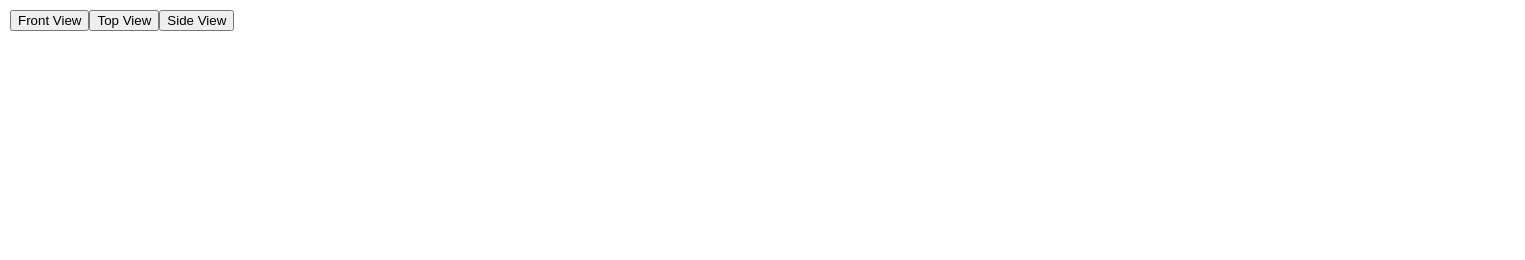
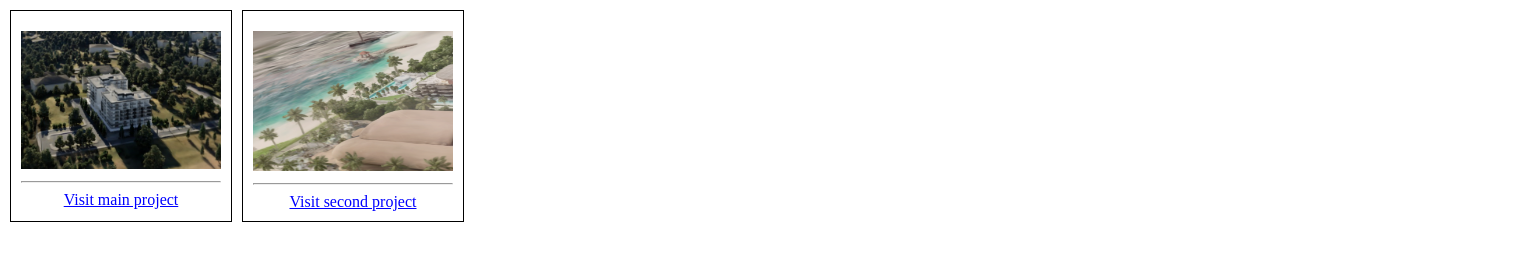
Before and after one commit to ktsvilii/webGL, a website built with Vite: page index.html in a window 1280 px wide. Shown: the whole page, 1525 px wide, since content can reach past the window. Built offline with nearby package versions, Linux system fonts and the light colour scheme; no server answers.

Commit message:
adding several projects

```diff
--- a/index.html
+++ b/index.html
@@ -4,14 +4,24 @@
     <meta charset="UTF-8" />
     <meta name="viewport" content="width=device-width, initial-scale=1.0" />
     <title>Gaussian Splats Viewer</title>
-    <style>
-      body {
-        margin: 0;
-      }
-    </style>
+    <link rel="stylesheet" href="./main.css" />
   </head>
   <body>
-    <div id="container"></div>
-    <script type="module" src="./src/index.js"></script>
+    <div id="container">
+      <div class="box">
+        <a href="./src/project1/index.html">
+          <img src="./src/assets/project1.jpg" alt="main project" />
+          <hr />
+          <p>Visit main project</p>
+        </a>
+      </div>
+      <div class="box">
+        <a href="./src/project2/index.html">
+          <img src="./src/assets/second.png" alt="second project" />
+          <hr />
+          <p>Visit second project</p>
+        </a>
+      </div>
+    </div>
   </body>
 </html>
--- /dev/null
+++ b/main.css
@@ -0,0 +1,35 @@
+body {
+  margin: 0;
+}
+#container {
+  display: flex;
+  flex-wrap: wrap;
+  gap: 10px;
+  padding: 10px;
+}
+.box {
+  border: 1px solid #000;
+  padding: 10px;
+  display: flex;
+  flex-direction: column;
+  align-items: center;
+  width: 200px;
+}
+.box img {
+  max-width: 100%;
+  height: auto;
+}
+.box a {
+  margin-top: 10px;
+  color: blue;
+  text-decoration: underline;
+}
+.box p {
+  margin: 0;
+  text-align: center;
+}
+
+.box img {
+  width: 200px;
+  max-height: 140px;
+}
--- a/src/index.js
+++ b/src/project2/index.js
@@ -1,9 +1,8 @@
 import * as THREE from 'three';
-import { initRenderer } from './renderer.js';
-import { initScene } from './scene.js';
-import { initViewer } from './viewer.js';
-import { animateCameraTo, initControls } from './controls.js';
-
+import { initRenderer } from '../utils/renderer.js';
+import { initScene } from '../utils/scene.js';
+import { initViewer } from '../utils/viewer.js';
+import { animateCameraTo, initControls } from '../utils/controls.js';
 
 const renderWidth = 1525;
 const renderHeight = 700;
@@ -13,7 +12,13 @@ const { renderer3D, rootElement } = initRenderer();
 // Create main scene for 3D objects
 const { threeScene } = initScene();
 
-const { viewer, camera } = initViewer(renderer3D, threeScene, renderHeight, renderWidth);
+const { viewer, camera } = initViewer(
+  'https://huggingface.co/spaces/Vision70s/GaussianVision70s/resolve/main/13millOrigCompressed.ply',
+  renderer3D,
+  threeScene,
+  renderHeight,
+  renderWidth,
+);
 
 const { controls } = initControls(camera, renderer3D);
 
@@ -35,7 +40,6 @@ function createButton(reducedDistance, label, position, target) {
     const direction = positionVector.clone().sub(targetVector).normalize();
 
     const closerPosition = targetVector.clone().add(direction.multiplyScalar(reducedDistance));
-    console.log(closerPosition)
     animateCameraTo(camera, controls, [closerPosition.x, closerPosition.y, closerPosition.z], target);
   };
 
@@ -44,7 +48,7 @@ function createButton(reducedDistance, label, position, target) {
 
 const boundingBox = new THREE.Box3(
   new THREE.Vector3(-10, -10, -10), // Minimum x, y, z
-  new THREE.Vector3(10, 10, 10)    // Maximum x, y, z
+  new THREE.Vector3(10, 10, 10), // Maximum x, y, z
 );
 
 controls.addEventListener('change', () => {
@@ -57,9 +61,8 @@ controls.addEventListener('change', () => {
 
 // Predefined camera views
 createButton(2, 'Front View', [9, 4, -15], [0, 0, 0]);
-createButton(3,'Top View', [8, -15, -14], [0, 0, 0]);
-createButton(2.5,'Side View', [5, -1, 3.5], [0, 0, 0]);
-
+createButton(3, 'Top View', [8, -15, -14], [0, 0, 0]);
+createButton(2.5, 'Side View', [5, -1, 3.5], [0, 0, 0]);
 
 const rotationSpeed = 0.0001;
 
--- a/src/viewer.js
+++ b/src/utils/viewer.js
@@ -1,7 +1,7 @@
 import * as THREE from 'three';
-import * as GaussianSplats3D from './gaussian-splats-3d.module.js'; // Импорт библиотеки
+import * as GaussianSplats3D from '../gaussian-splats-3d.module.js'; // Импорт библиотеки
 
-export function initViewer(renderer3D, threeScene, renderHeight, renderWidth, initial = true) {
+export function initViewer(link, renderer3D, threeScene, renderHeight, renderWidth, initial = true) {
   // Инициализация Viewer
   let viewer;
   let camera;
@@ -20,7 +20,7 @@ export function initViewer(renderer3D, threeScene, renderHeight, renderWidth, in
     camera.lookAt(new THREE.Vector3(0, 0, 0));
 
     // Загрузка внешнего файла в Viewer
-    viewer.addSplatScene('https://huggingface.co/spaces/Vision70s/GaussianVision70s/resolve/main/archViz_orig.ply', {
+    viewer.addSplatScene(link, {
       progressiveLoad: true,
       showLoadingUI: false,
       onLoad: threeScene => {
```
Also changed, not shown: src/index.html (deleted, +0 -27 lines), src/project1/index.html (added, +27 -0 lines), src/project1/index.js (added, +81 -0 lines), src/project2/index.html (added, +27 -0 lines), src/assets/project1.jpg (added), src/assets/second.png (added), src/utils/controls.js (renamed from src/controls.js), src/utils/renderer.js (renamed from src/renderer.js), src/utils/scene.js (renamed from src/scene.js).
